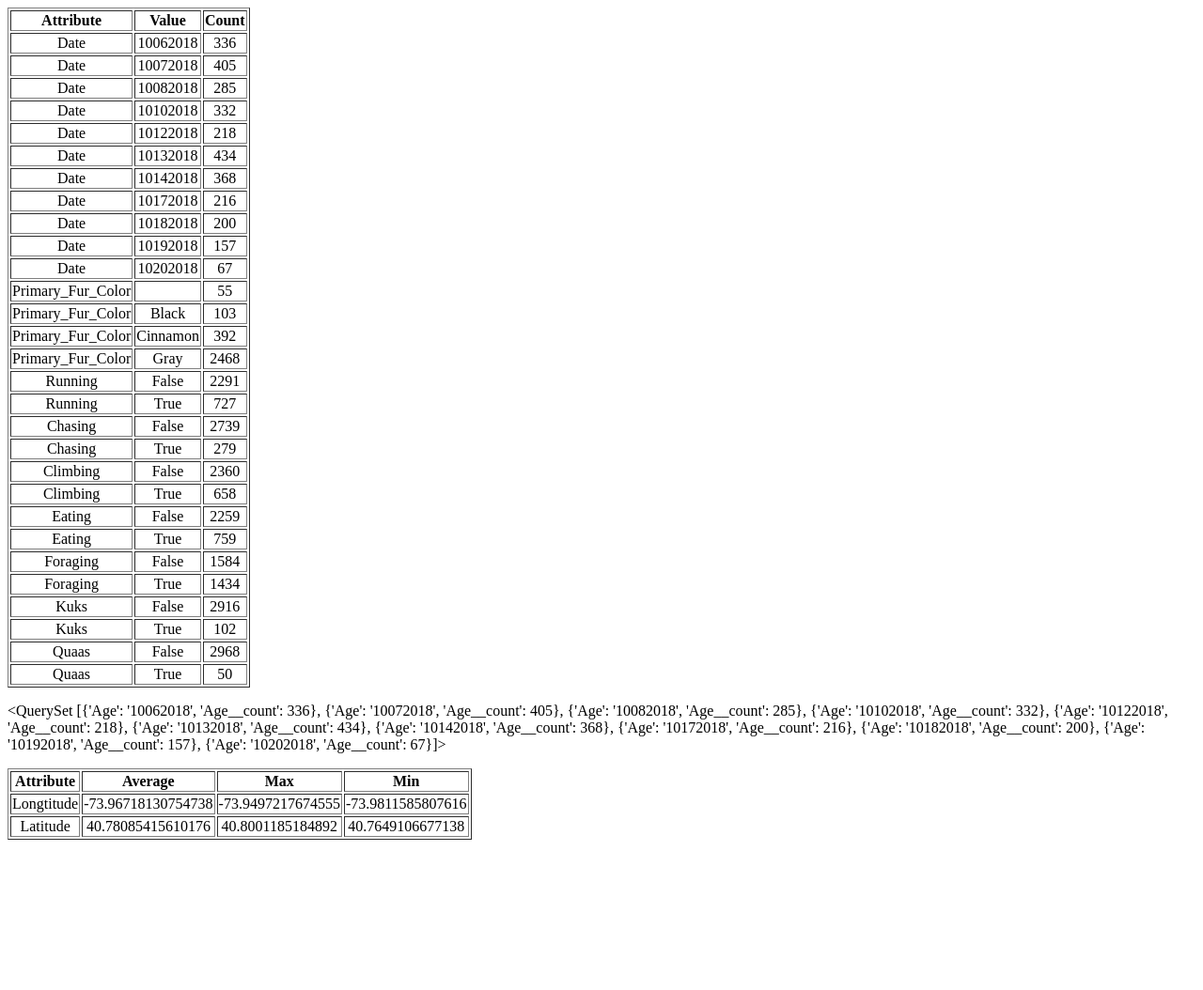
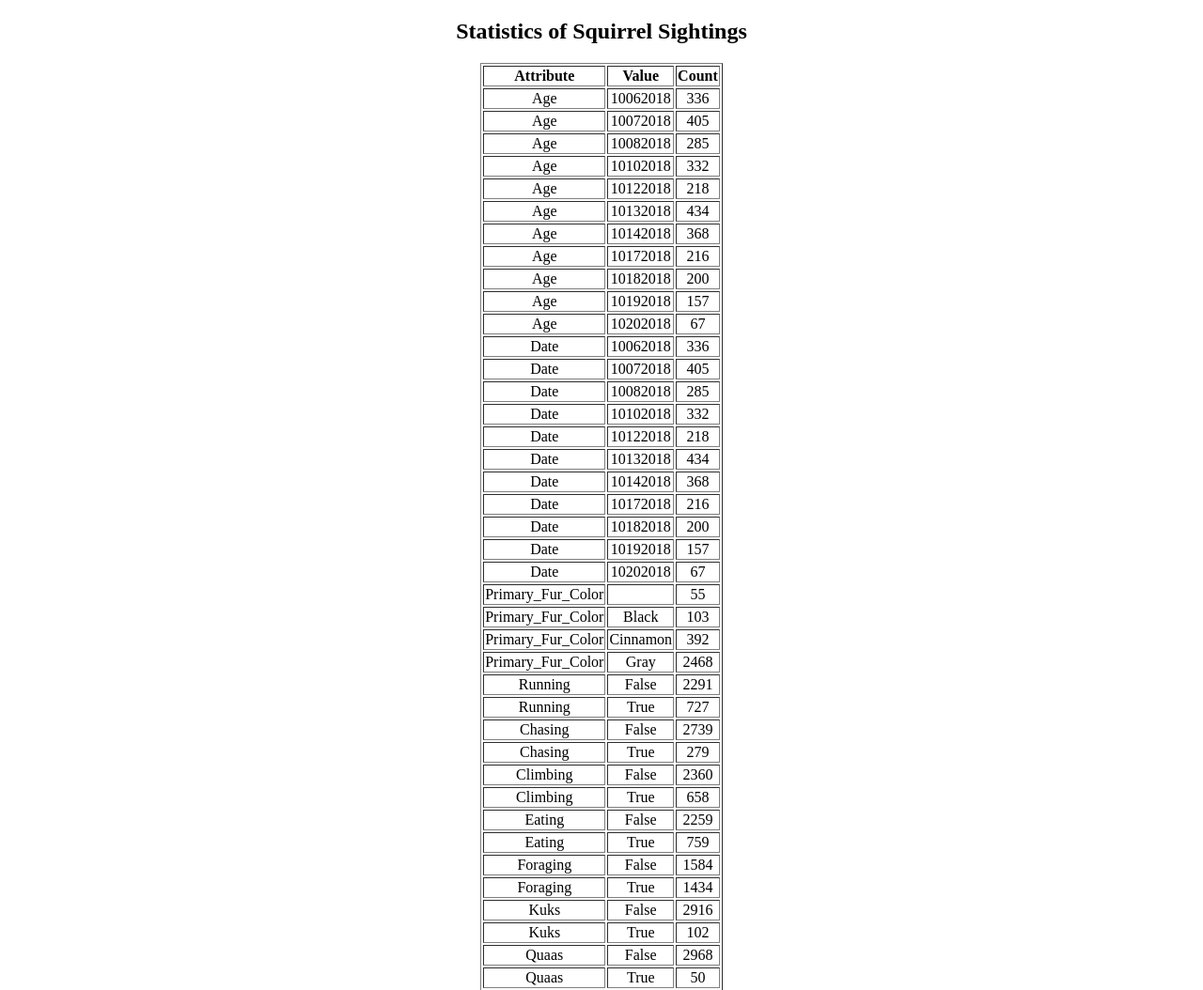
Before and after one commit to DarenRen/sq, a Django app: page /sightings/stats/ in a window 1280 px wide. Shown: the top 1054 px of the page at 94% size. Before the commit the page ends 894 px from the top, so only its background shows below. Run offline with Django 3.2, Linux system fonts and the light colour scheme; data comes from the database, SQL or seed files in the repository.

Commit message:
update stats views and html

```diff
--- a/tracker/main.py
+++ b/tracker/main.py
@@ -1,3 +1,3 @@
-from project.wsgi import application
+from tracker.wsgi import application
 
 app = application
--- a/tracker/sightings/templates/sightings/stats.html
+++ b/tracker/sightings/templates/sightings/stats.html
@@ -1,6 +1,7 @@
 <!DOCTYPE html>
 <html>
 <head>
+<h2 align="center"> Statistics of Squirrel Sightings </h2>
 <style>
 table, th, td {
 	border; 1px solid black;
@@ -9,7 +10,7 @@ table, th, td {
 </head>
 <body>
 
-<table border="1">
+<table border="1"; align="center">
 	<thead>
 		<tr>
 			<th>Attribute</th>
@@ -32,9 +33,8 @@ table, th, td {
 </table>
 
 <p></p>
-<p>{{age}}</p>
 
-<table border="1">
+<table border="1"; align="center">
 
 	<thead>
 		<tr>
--- a/tracker/sightings/views.py
+++ b/tracker/sightings/views.py
@@ -6,7 +6,8 @@ from django.shortcuts import redirect
 from django.db.models import Count
 from django.db.models import Avg, Max, Min
 
-
+#This view shows the home page with links to add new squirrel sightings, update existing sightings,
+#and see statistics of specific attributes
 def all_sq(request):
     sqs = Sq.objects.all()
     context = {
@@ -14,6 +15,7 @@ def all_sq(request):
     }
     return render(request, 'sightings/all.html', context)
 
+#This view shows the update page
 def edit_sq(request,Unique_Squirrel_ID):
     sq = Sq.objects.get(Unique_Squirrel_ID = Unique_Squirrel_ID)
     if request.method == 'POST':
@@ -28,7 +30,7 @@ def edit_sq(request,Unique_Squirrel_ID):
     }
     return render(request,f'sightings/edit.html',context)
 
-
+#This view shows the add page
 def add_sq(request):
     if request.method == 'POST':
         form = SqForm(request.POST)
@@ -42,21 +44,18 @@ def add_sq(request):
     }
     return render(request, 'sightings/edit.html',context)
 
+#This view shows statistics of different attributes
 def stats(request):
-    attributes = ['Date','Primary_Fur_Color','Running','Chasing','Climbing','Eating','Foraging','Kuks','Quaas']
+    attributes = ['Age','Date','Primary_Fur_Color','Running','Chasing','Climbing','Eating','Foraging','Kuks','Quaas']
     values={i:{} for i in attributes}
     for item in values.keys():
         for each in Sq.objects.values(item).annotate(count=Count(item)):
             values[item][each[item]] = each['count']
     x = Sq.objects.aggregate(avg_=Avg('Longitude'), max_=Max('Longitude'),min_= Min('Longitude'))
     y = Sq.objects.aggregate(avg_=Avg('Latitude'), max_=Max('Latitude'),min_=Min('Latitude'))
-    age = Sq.objects.values('Age').annotate(Count('Age'))
     context ={
             'values':values,
             'x':x,
             'y':y,
-            'age':age,
-            }
-
-
+    }
     return render(request,'sightings/stats.html',context)
```
